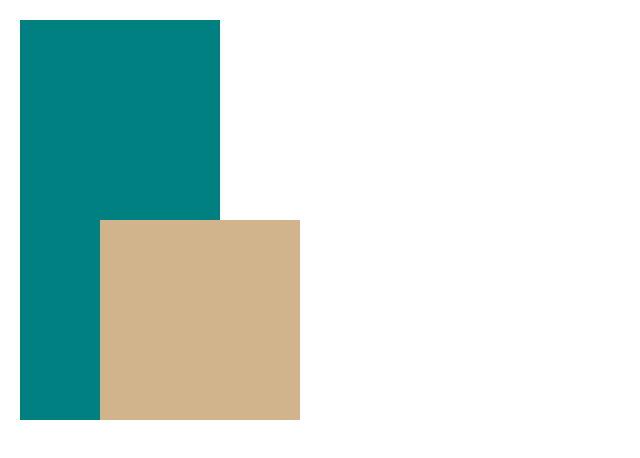
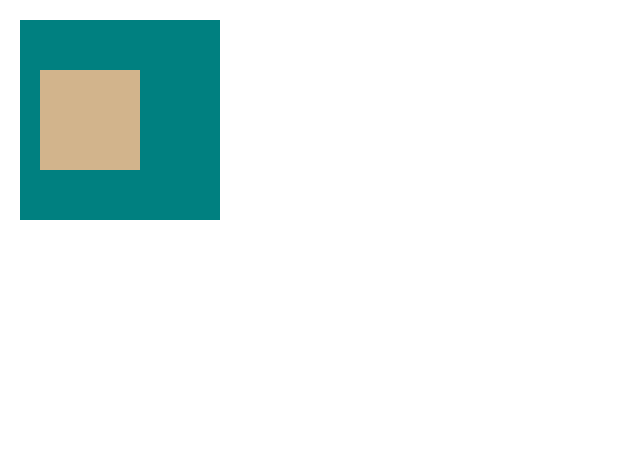
Before and after one commit to jaeyoon222/nba-talk-clone, a plain HTML site: page index.html in a window 1280 px wide. Shown: the whole page, without its empty margins (0-640 px from the left). Drawn offline with Linux system fonts and the light colour scheme.

Commit message:
Relative, Absolute

```diff
--- a/index.html
+++ b/index.html
@@ -12,8 +12,8 @@
         <link href="styles.css" rel="stylesheet" />
     </head>
     <body>
-        <div></div>
-        <div class="third"></div>
-        <div></div>
+        <div>
+          <div class="tan"></div>
+        </div>
     </body>
 </html>
--- a/styles.css
+++ b/styles.css
@@ -7,10 +7,14 @@ div {
     width: 200px;
     height: 200px;
     background-color: teal;
+    position: relative;
 }
 
-.third {
-    position: fixed;
-    left: 100px;
+.tan {
+    width: 100px;
+    height: 100px;
     background-color: tan;
+    position: absolute;
+    left: 20px;
+    top: 50px;
 }
```
